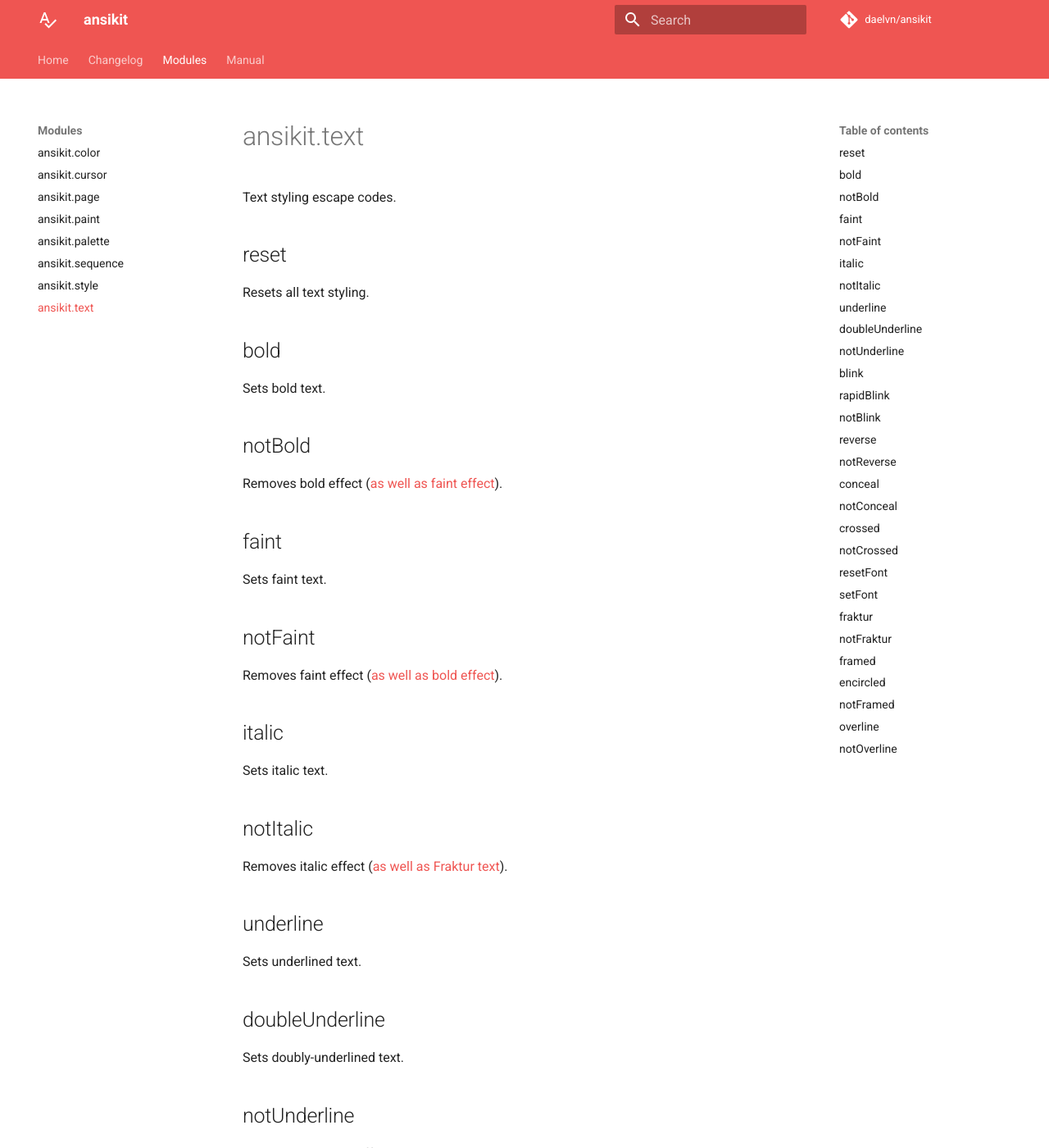
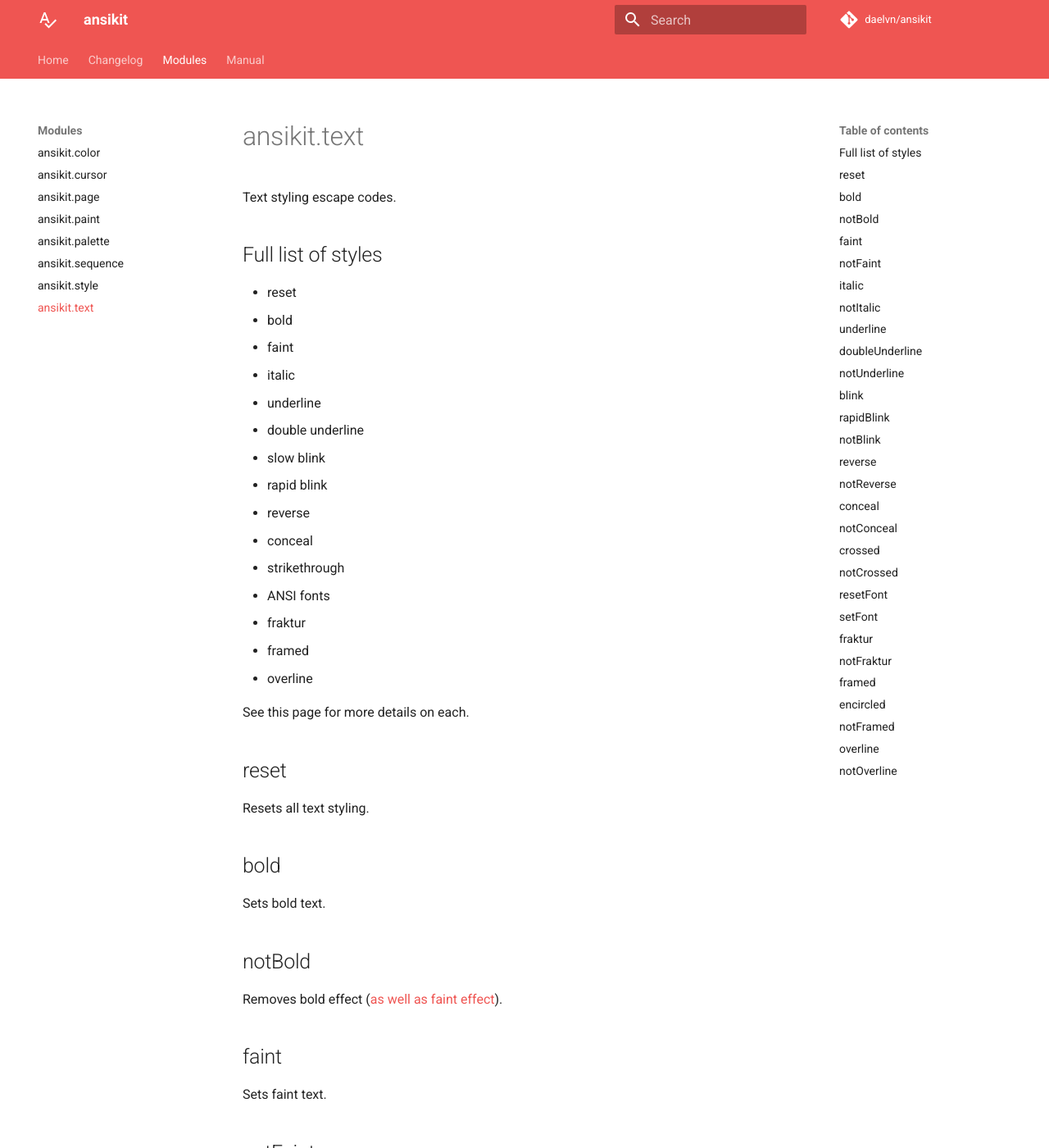
Before and after one commit to daelvn/ansikit, an MkDocs documentation site: the page built from docs/module/text.md, in a window 1280 px wide and 1400 px high. Shown: the whole window at 82% size. Built offline with MkDocs 1.6.1 and Material for MkDocs 9.7.7, drawn with Linux system fonts in a browser that asks for light colours; comment, search, counter and statistics services are not loaded.

```diff
--- a/docs/module/text.md
+++ b/docs/module/text.md
@@ -8,6 +8,26 @@ source: text.moon
 # ansikit.text
 
 Text styling escape codes.
+
+## Full list of styles
+
+- reset
+- bold
+- faint
+- italic
+- underline
+- double underline
+- slow blink
+- rapid blink
+- reverse
+- conceal
+- strikethrough
+- ANSI fonts
+- fraktur
+- framed
+- overline
+
+See this page for more details on each.
 
 ## reset
 
```
Also changed, not shown: docs/manual/basics.md (+38 -0 lines).
